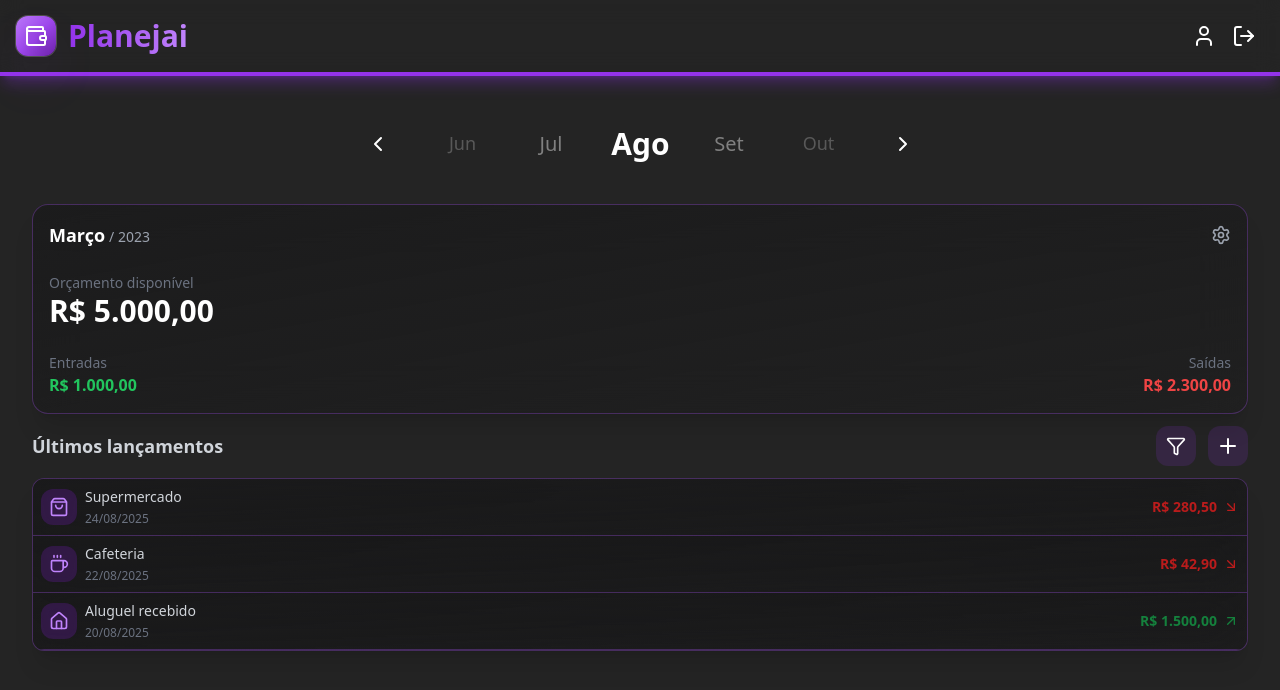
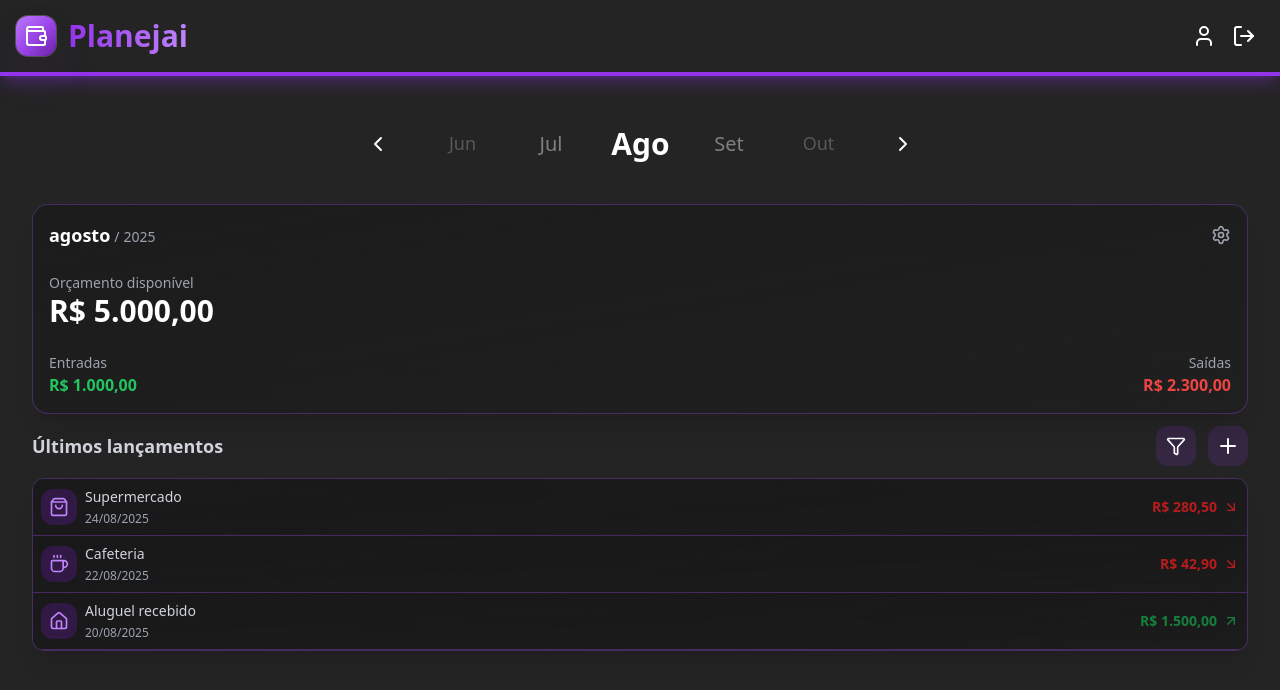
Before and after one commit to WillianRodriguesz/frontend-planejai, a React (Vite) app: page /home in a window 1280 px wide. Shown: the top 690 px of the page. Built offline with nearby package versions, Linux system fonts and the light colour scheme.

Commit message:
feat: animacao de data do calendario mudando

```diff
--- a/package.json
+++ b/package.json
@@ -14,6 +14,7 @@
     "@emotion/styled": "^11.14.1",
     "@mui/icons-material": "^7.2.0",
     "@mui/material": "^7.2.0",
+    "framer-motion": "^12.23.12",
     "lucide-react": "^0.525.0",
     "react": "^19.1.0",
     "react-dom": "^19.1.0",
--- a/src/components/moleculas/CardLancamento.tsx
+++ b/src/components/moleculas/CardLancamento.tsx
@@ -31,7 +31,7 @@
 
           <div className="flex flex-col gap-1">
             <h3 className="text-gray-300 font-medium text-sm">{titulo}</h3>
-            <span className="text-gray-500 text-xs">{data}</span>
+            <span className="text-gray-400 text-xs">{data}</span>
           </div>
         </div>
 
--- a/src/components/moleculas/CardSaldo.tsx
+++ b/src/components/moleculas/CardSaldo.tsx
@@ -1,5 +1,6 @@
 import { Settings } from "lucide-react";
 import { formataValorBRL } from "../../utils/formataValorBrl";
+import { motion, AnimatePresence } from "framer-motion";
 
 interface CardProps {
   saldo: number;
@@ -17,38 +18,114 @@
   dataAno,
 }: CardProps) => {
   return (
-    <div className="w-full rounded-2xl bg-gradient-to-br from-card/80 to-card/40 backdrop-blur-xl border border-purple-500/30 shadow-xl p-4">
+    <motion.div
+      layout
+      initial={{ opacity: 0, y: 10 }}
+      animate={{ opacity: 1, y: 0 }}
+      transition={{
+        layout: { duration: 0.3, type: "spring" },
+        opacity: { duration: 0.3 },
+      }}
+      className="w-full rounded-2xl bg-gradient-to-br from-card/80 to-card/40 backdrop-blur-xl border border-purple-500/30 shadow-xl p-4 relative overflow-hidden"
+      whileHover={{ scale: 1.01 }}
+      whileTap={{ scale: 0.99 }}
+    >
+      {/* Efeito de reflexo */}
+      <motion.div
+        className="absolute inset-0 -translate-x-full bg-gradient-to-r from-transparent via-white/10 to-transparent opacity-50 pointer-events-none"
+        animate={{
+          x: ["0%", "200%"],
+        }}
+        transition={{
+          duration: 1.5,
+          ease: "easeInOut",
+          delay: 0.2,
+          repeat: 0,
+          repeatType: "mirror",
+        }}
+        key={`${dataMes}-${dataAno}`}
+      />
       <div className="flex items-center justify-between mb-6">
-        <h2 className="flex items-baseline gap-1">
-          <span className="text-white text-lg font-semibold">{dataMes}</span>
-          <span className="text-gray-400 text-sm">/ {dataAno}</span>
+        <h2 className="flex items-baseline gap-1 overflow-hidden">
+          <AnimatePresence mode="wait">
+            <motion.span
+              key={dataMes}
+              initial={{ y: 20, opacity: 0 }}
+              animate={{ y: 0, opacity: 1 }}
+              exit={{ y: -20, opacity: 0 }}
+              transition={{ duration: 0.3, ease: "easeOut" }}
+              className="text-white text-lg font-semibold"
+            >
+              {dataMes}
+            </motion.span>
+          </AnimatePresence>
+          <span className="text-gray-400 text-sm">/</span>
+          <AnimatePresence mode="wait">
+            <motion.span
+              key={dataAno}
+              initial={{ y: 20, opacity: 0 }}
+              animate={{ y: 0, opacity: 1 }}
+              exit={{ y: -20, opacity: 0 }}
+              transition={{ duration: 0.3, ease: "easeOut", delay: 0.1 }}
+              className="text-gray-400 text-sm"
+            >
+              {dataAno}
+            </motion.span>
+          </AnimatePresence>
         </h2>
         <Settings className="text-gray-400 hover:text-violet-600 cursor-pointer w-5 h-5" />
       </div>
 
       <div className="text-left mb-6">
-        <p className="text-gray-500 text-sm">Orçamento disponível</p>
-        <p className="text-white text-3xl font-bold">
-          {formataValorBRL(saldo)}
-        </p>
+        <p className="text-gray-400 text-sm">Orçamento disponível</p>
+        <AnimatePresence mode="wait">
+          <motion.p
+            key={saldo}
+            initial={{ scale: 0.95, opacity: 0 }}
+            animate={{ scale: 1, opacity: 1 }}
+            exit={{ scale: 1.05, opacity: 0 }}
+            transition={{ duration: 0.4, ease: "anticipate" }}
+            className="text-white text-3xl font-bold"
+          >
+            {formataValorBRL(saldo)}
+          </motion.p>
+        </AnimatePresence>
       </div>
 
       <div className="flex justify-between">
-        <div className="flex flex-col items-start">
-          <span className="text-gray-500 text-sm">Entradas</span>
-          <span className="text-green-500 text-base font-semibold">
-            {formataValorBRL(saldoEntrada)}
-          </span>
+        <div className="flex flex-col items-start overflow-hidden">
+          <span className="text-gray-400 text-sm">Entradas</span>
+          <AnimatePresence mode="wait">
+            <motion.span
+              key={saldoEntrada}
+              initial={{ x: -20, opacity: 0 }}
+              animate={{ x: 0, opacity: 1 }}
+              exit={{ x: 20, opacity: 0 }}
+              transition={{ duration: 0.3, ease: "backOut", delay: 0.2 }}
+              className="text-green-500 text-base font-semibold"
+            >
+              {formataValorBRL(saldoEntrada)}
+            </motion.span>
+          </AnimatePresence>
         </div>
 
-        <div className="flex flex-col items-end">
-          <span className="text-gray-500 text-sm">Saídas</span>
-          <span className="text-red-500 text-base font-semibold">
-            {formataValorBRL(saldoSainda)}
-          </span>
+        <div className="flex flex-col items-end overflow-hidden">
+          <span className="text-gray-400 text-sm">Saídas</span>
+          <AnimatePresence mode="wait">
+            <motion.span
+              key={saldoSainda}
+              initial={{ x: 20, opacity: 0 }}
+              animate={{ x: 0, opacity: 1 }}
+              exit={{ x: -20, opacity: 0 }}
+              transition={{ duration: 0.3, ease: "backOut", delay: 0.2 }}
+              className="text-red-500 text-base font-semibold"
+            >
+              {formataValorBRL(saldoSainda)}
+            </motion.span>
+          </AnimatePresence>
         </div>
       </div>
-    </div>
+    </motion.div>
   );
 };
 
--- a/src/components/templates/Home.tsx
+++ b/src/components/templates/Home.tsx
@@ -1,3 +1,4 @@
+import { useState } from "react";
 import Header from "../organismos/Header";
 import CardSaldo from "../moleculas/CardSaldo";
 import MenuSelecionadorMes from "../moleculas/MenuCalendario";
@@ -6,6 +7,10 @@
 
 export default function Home() {
   const headerHeight = "h-[100px]";
+  const [dataSelecionada, setDataSelecionada] = useState({
+    mes: new Date().toLocaleString("pt-BR", { month: "long" }),
+    ano: new Date().getFullYear(),
+  });
 
   const mockLancamentos = [
     {
@@ -37,11 +42,16 @@
       <div className={headerHeight}></div>
 
       <div className="flex-1 w-full px-4 md:px-8 flex flex-col items-center">
-        <MenuSelecionadorMes onChange={(mes) => console.log(mes)} />
+        <MenuSelecionadorMes
+          onChange={(data) => setDataSelecionada(data)}
+          mesInicial={new Date().getMonth()}
+          anoInicial={new Date().getFullYear()}
+        />
         <div className="w-full mt-6">
           <CardSaldo
-            dataMes="Março"
-            dataAno="2023"
+            key={`${dataSelecionada.mes}-${dataSelecionada.ano}`}
+            dataMes={dataSelecionada.mes}
+            dataAno={dataSelecionada.ano.toString()}
             saldo={5000.0}
             saldoEntrada={1000.0}
             saldoSainda={2300.0}
```
Also changed, not shown: 1 other file (tests, documents, lock files or other folders).
